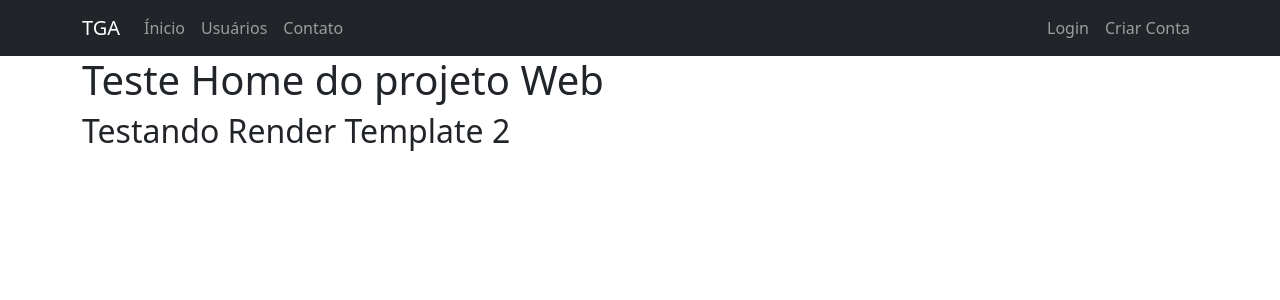
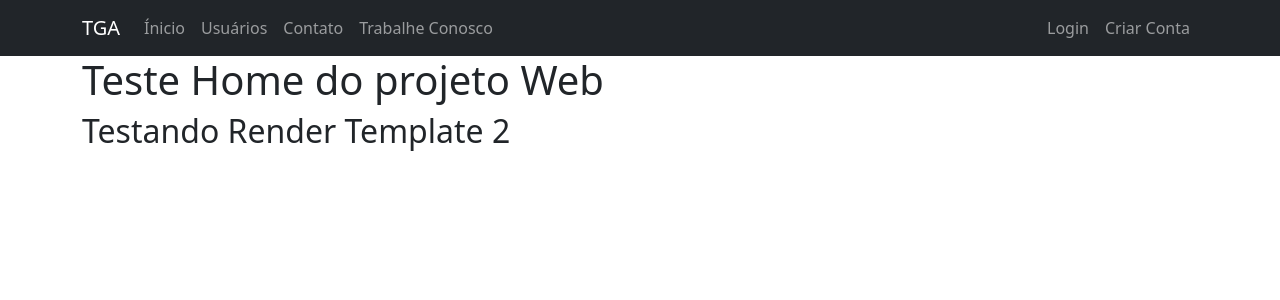
Before and after one commit to emersonlgregorio/SiteComunidade, a Flask app: page / in a window 1280 px wide. Shown: the top 300 px of the page. Run offline with Flask 2, Linux system fonts and the light colour scheme.

Commit message:
Trabalhe conosco

```diff
--- a/app.py
+++ b/app.py
@@ -16,5 +16,10 @@ def contato():
 def usuarios():
     return render_template('usuarios.html', lista_usuarios=lista_usuarios)
 
+@app.route('/trabalhe-conosco')
+def trabalhe_conosco():
+    return render_template('trabalhe_conosco.html')
+
+
 if __name__ == '__main__':
     app.run(debug=True)
--- a/templates/navbar.html
+++ b/templates/navbar.html
@@ -12,6 +12,9 @@
         <li class="nav-item">
           <a class="nav-link" href="{{ url_for('contato') }}">Contato</a>
         </li>
+        <li class="nav-item">
+          <a class="nav-link" href="{{ url_for('trabalhe_conosco') }}">Trabalhe Conosco</a>
+        </li>
       </ul>
       <ul class="d-flex navbar-nav">
         <li class="nav-item">
```
Also changed, not shown: templates/trabalhe_conosco.html (added, +9 -0 lines).
